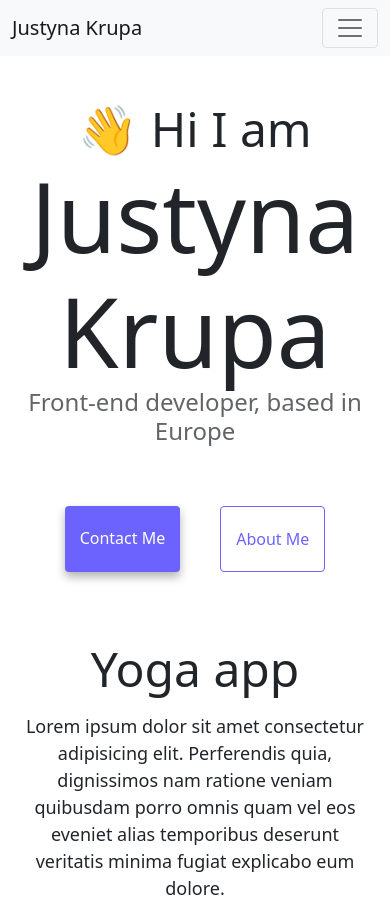
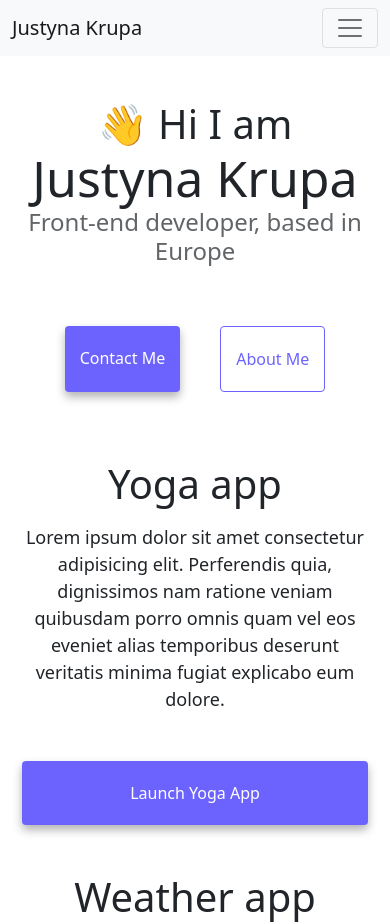
Before and after one commit to Justa91/about-me-page, a plain HTML site: page index.html in a window 390 px wide. Shown: the top 924 px of the page. Drawn offline with nearby package versions, Linux system fonts and the light colour scheme.

Commit message:
added different font @media

```diff
--- a/index.html
+++ b/index.html
@@ -64,9 +64,11 @@
         </div>
       </div>
     </nav>
-    <h2 class="text-center">👋 Hi I am</h2>
-    <h1 class="text-center">Justyna Krupa</h1>
-    <h3 class="text-center">Front-end developer, based in Europe</h3>
+    <div class="mobile-font">
+      <h2 class="text-center">👋 Hi I am</h2>
+      <h1 class="text-center">Justyna Krupa</h1>
+      <h3 class="text-center">Front-end developer, based in Europe</h3>
+    </div>
     <div class="navigation-links mb-5">
       <a href="about.html#contact" class="primary-link" title="Contact me"
         >Contact me</a
--- a/style.css
+++ b/style.css
@@ -94,6 +94,15 @@ p {
     margin-right: 10px;
     margin-left: 10px;
   }
+
+  h1 {
+    font-size: 50px;
+  }
+
+  h2 {
+    font-size: 40px;
+  }
+
   .hidden-image {
     display: none;
   }
```
